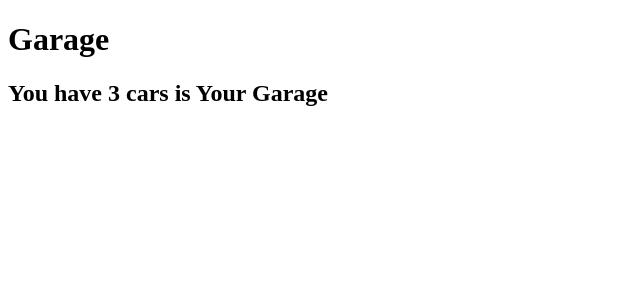
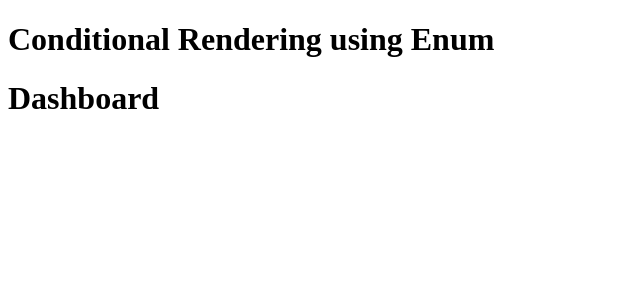
Before and after one commit to debasishsahoo/GFS, a React (Create React App) app in the folder client/: page / in a window 1280 px wide. Shown: the top 300 px of the page, without its empty margins (0-640 px from the left). Built offline with nearby package versions, Linux system fonts and the light colour scheme.

Commit message:
New Update

```diff
--- a/client/src/App.js
+++ b/client/src/App.js
@@ -1,15 +1,22 @@
 import React from "react";
-import IF_Statement from './Components/ConditionalRendiring/IF_Statement'
-import TernaryOperator from './Components/ConditionalRendiring/TernaryOperator'
-import Garage from './Components/ConditionalRendiring/Logical&&Operator'
+//import IF_Statement from './Components/ConditionalRendiring/IF_Statement'
+//import TernaryOperator from './Components/ConditionalRendiring/TernaryOperator'
+//import Garage from './Components/ConditionalRendiring/Logical&&Operator'
+
+// import NotificationMsg from './Components/ConditionalRendiring/SwitchCase'
+
+import EnumState from "./Components/ConditionalRendiring/ConditionalEnum.jsx";
+
 function App() {
-  let isLogin=false
+  // let isLogin=false
   return (
     <>
-    {/* <IF_Statement data={false}/> */}
-    {/* <TernaryOperator isLoggedIn={isLogin?true:false}/> */}
-    <Garage cars={['FORD','BMW','AUDI']}/>
+      {/* <IF_Statement data={false}/> */}
+      {/* <TernaryOperator isLoggedIn={isLogin?true:false}/> */}
+      {/* <Garage cars={['FORD','BMW','AUDI']}/> */}
 
+      {/* <NotificationMsg name={'Shubha'}/> */}
+      <EnumState state={'dashboard'}/>
     </>
   );
 }
--- /dev/null
+++ b/client/src/Components/ConditionalRendiring/ConditionalEnum.jsx
@@ -0,0 +1,26 @@
+import React from 'react'
+
+const SignUp=()=>{
+    return(<h1>SignUp</h1>)
+}
+const LogIn=()=>{
+    return(<h1>LogIn</h1>)
+}
+const Dashboard=()=>{
+    return(<h1>Dashboard</h1>)
+}
+
+
+export default function EnumState(props){
+    const STATES={
+        login:<LogIn/>,
+        signup:<SignUp/>,
+        dashboard:<Dashboard/>
+    }
+    return(
+        <div>
+            <h1>Conditional Rendering using Enum</h1>
+            {STATES[props.state]}
+        </div>
+    )
+}
--- /dev/null
+++ b/client/src/Components/ConditionalRendiring/SwitchCase.jsx
@@ -0,0 +1,26 @@
+import React from "react";
+
+function Message(props) {
+  return (
+    <div>
+      <h1>Hi {props.text}</h1>
+    </div>
+  );
+}
+
+const NotificationMsg = (props) => {
+  switch (props.name) {
+    case "deb":
+      return <Message text={props.name} />;
+    case "Nilay":
+      return <Message text={props.name} />;
+    case "Shubha":
+      return <Message text={props.name} />;
+    case "Subham":
+      return <Message text={props.name} />;
+    default:
+      return <Message text={'default'} />;
+  }
+};
+
+export default NotificationMsg;
```
